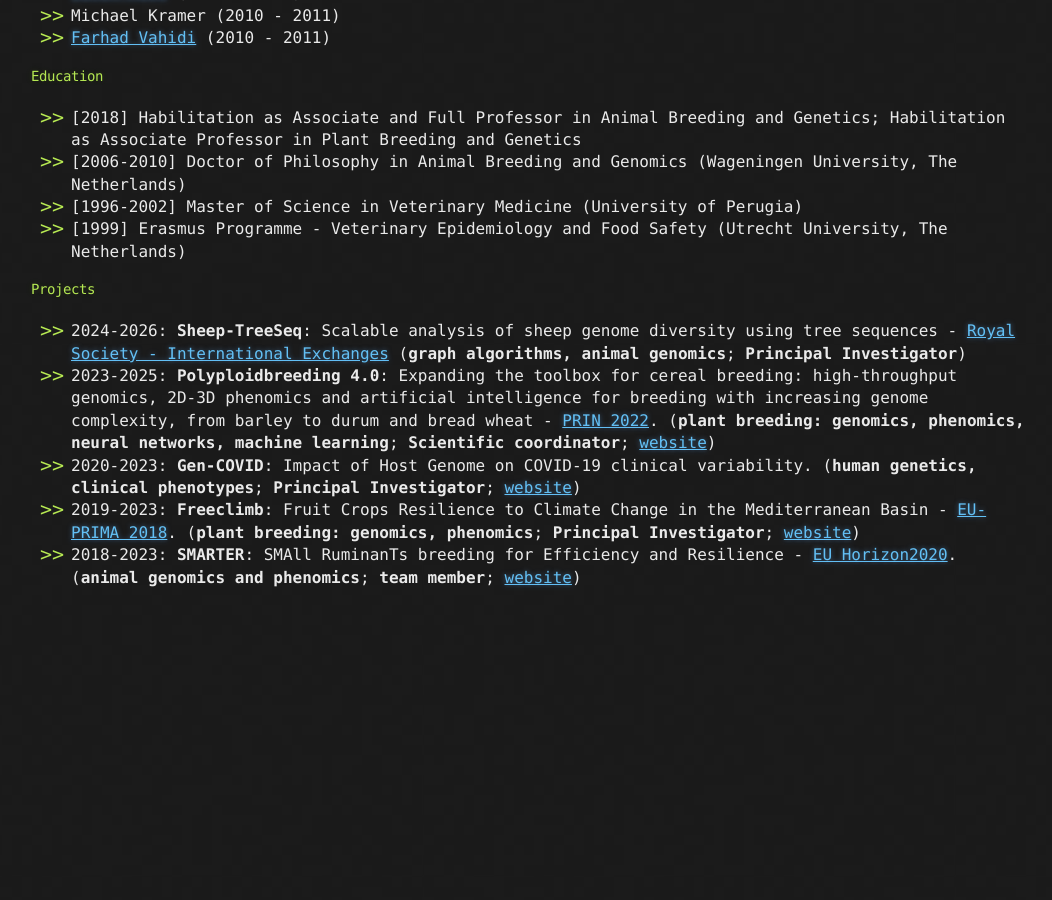
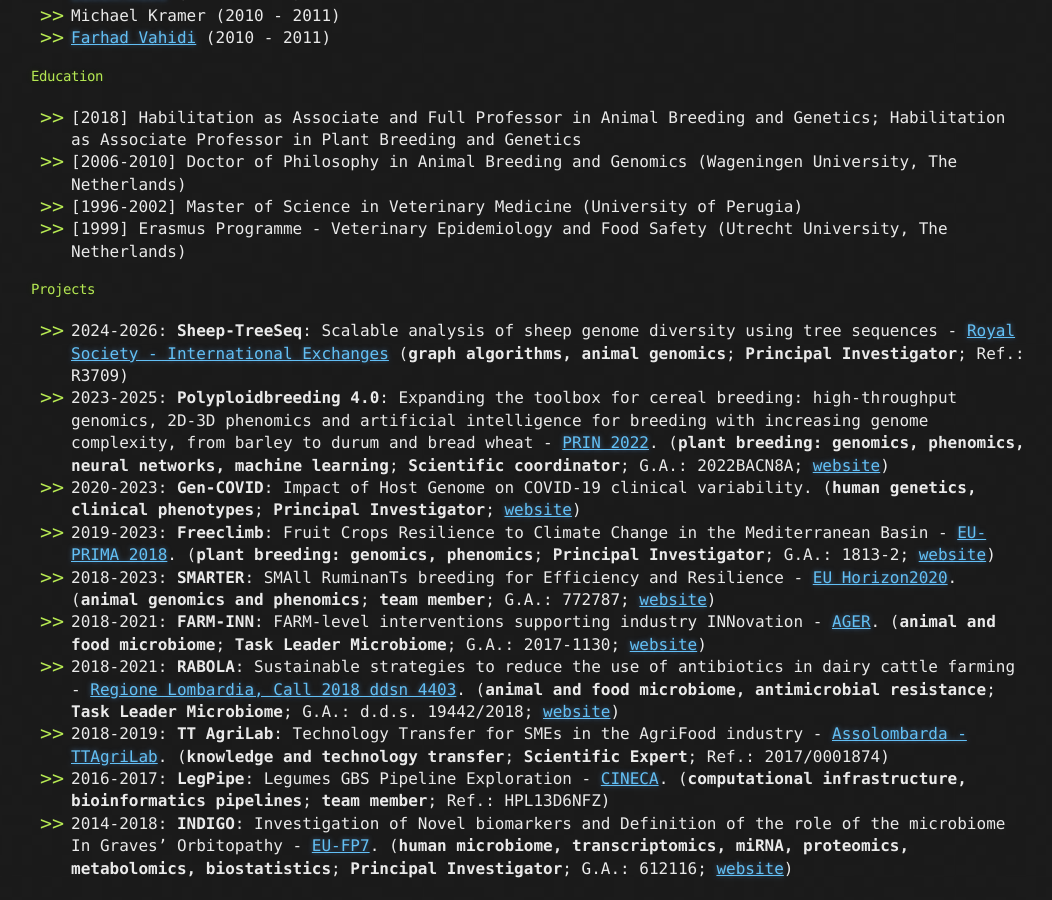
Before and after one commit to bioinformateachers/bioinformateachers.github.io, a Jekyll site: the page built from filippo.md, in a window 1280 px wide and 900 px high, scrolled down 2848 px. Shown: the whole window, without its empty margins (109-1161 px from the left). Built offline with Jekyll 4.4.1, drawn with Linux system fonts in a browser that asks for light colours; our own code applies the rules of GitHub Pages for plain Markdown files; before the commit the page ends 3457 px from its top, so only the background shows below that.

Commit message:
added: indigo project

```diff
--- a/filippo.md
+++ b/filippo.md
@@ -100,8 +100,13 @@ Very smart people who I had the honor of mentoring:
 
 #### Projects
 
-- 2024-2026: **Sheep-TreeSeq**: Scalable analysis of sheep genome diversity using tree sequences - [Royal Society - International Exchanges](https://royalsociety.org/grants/international-exchanges/) (**graph algorithms, animal genomics**; **Principal Investigator**)
-- 2023-2025: **Polyploidbreeding 4.0**: Expanding the toolbox for cereal breeding: high-throughput genomics, 2D-3D phenomics and artificial intelligence for breeding with increasing genome complexity, from barley to durum and bread wheat - [PRIN 2022](https://prin.mur.gov.it/Iniziative/Detail?key=FiJNdaCuA71Xq3jYMAuZeQ%3D%3D). (**plant breeding: genomics, phenomics, neural networks, machine learning**; **Scientific coordinator**; [website](https://polyploidbreeding.ibba.cnr.it/))
+- 2024-2026: **Sheep-TreeSeq**: Scalable analysis of sheep genome diversity using tree sequences - [Royal Society - International Exchanges](https://royalsociety.org/grants/international-exchanges/) (**graph algorithms, animal genomics**; **Principal Investigator**; Ref.: R3709)
+- 2023-2025: **Polyploidbreeding 4.0**: Expanding the toolbox for cereal breeding: high-throughput genomics, 2D-3D phenomics and artificial intelligence for breeding with increasing genome complexity, from barley to durum and bread wheat - [PRIN 2022](https://prin.mur.gov.it/Iniziative/Detail?key=FiJNdaCuA71Xq3jYMAuZeQ%3D%3D). (**plant breeding: genomics, phenomics, neural networks, machine learning**; **Scientific coordinator**; G.A.: 2022BACN8A; [website](https://polyploidbreeding.ibba.cnr.it/))
 - 2020-2023: **Gen-COVID**: Impact of Host Genome on COVID-19 clinical variability. (**human genetics, clinical phenotypes**; **Principal Investigator**; [website](https://sites.google.com/dbm.unisi.it/gen-covid))
-- 2019-2023: **Freeclimb**: Fruit Crops Resilience to Climate Change in the Mediterranean Basin - [EU-PRIMA 2018](https://prima-med.org/). (**plant breeding: genomics, phenomics**; **Principal Investigator**; [website](https://primafreeclimb.com/project/))
-- 2018-2023: **SMARTER**: SMAll RuminanTs breeding for Efficiency and Resilience - [EU Horizon2020](https://research-and-innovation.ec.europa.eu/funding/funding-opportunities/funding-programmes-and-open-calls/horizon-2020_en). (**animal genomics and phenomics**; **team member**; [website](https://smarterproject.eu/))
+- 2019-2023: **Freeclimb**: Fruit Crops Resilience to Climate Change in the Mediterranean Basin - [EU-PRIMA 2018](https://prima-med.org/). (**plant breeding: genomics, phenomics**; **Principal Investigator**; G.A.: 1813-2; [website](https://primafreeclimb.com/project/))
+- 2018-2023: **SMARTER**: SMAll RuminanTs breeding for Efficiency and Resilience - [EU Horizon2020](https://research-and-innovation.ec.europa.eu/funding/funding-opportunities/funding-programmes-and-open-calls/horizon-2020_en). (**animal genomics and phenomics**; **team member**; G.A.: 772787; [website](https://smarterproject.eu/))
+- 2018-2021: **FARM-INN**: FARM-level interventions supporting industry INNovation - [AGER](https://progettoager.it/). (**animal and food microbiome**; **Task Leader Microbiome**; G.A.: 2017-1130; [website](https://www.ispaam.cnr.it/english-farm-inn/?lang=en))
+- 2018-2021: **RABOLA**: Sustainable strategies to reduce the use of antibiotics in dairy cattle farming - [Regione Lombardia, Call 2018 ddsn 4403](https://www.regione.lombardia.it/wps/wcm/connect/e9a02307-8353-4818-9f6a-2e8597b7fc92/Scheda+iniziale+5+RABOLA.pdf?MOD=AJPERES&CACHEID=e9a02307-8353-4818-9f6a-2e8597b7fc92). (**animal and food microbiome, antimicrobial resistance**; **Task Leader Microbiome**; G.A.: d.d.s. 19442/2018; [website](https://sites.unimi.it/rabola/))
+- 2018-2019: **TT AgriLab**: Technology Transfer for SMEs in the AgriFood industry - [Assolombarda - TTAgriLab](https://www.assolombarda.it/servizi/industria-innovazione-e-qualita/informazioni/manifestazione-dinteresse-e-progetto-tt-agrilab). (**knowledge and technology transfer**; **Scientific Expert**; Ref.: 2017/0001874)
+- 2016-2017: **LegPipe**: Legumes GBS Pipeline Exploration - [CINECA](https://www.cineca.it/en). (**computational infrastructure, bioinformatics pipelines**; **team member**; Ref.: HPL13D6NFZ)
+- 2014-2018: **INDIGO**: Investigation of Novel biomarkers and Definition of the role of the microbiome In Graves' Orbitopathy - [EU-FP7](https://cordis.europa.eu/programme/id/FP7). (**human microbiome, transcriptomics, miRNA, proteomics, metabolomics, biostatistics**; **Principal Investigator**; G.A.: 612116; [website](https://cordis.europa.eu/project/id/612116))
```
